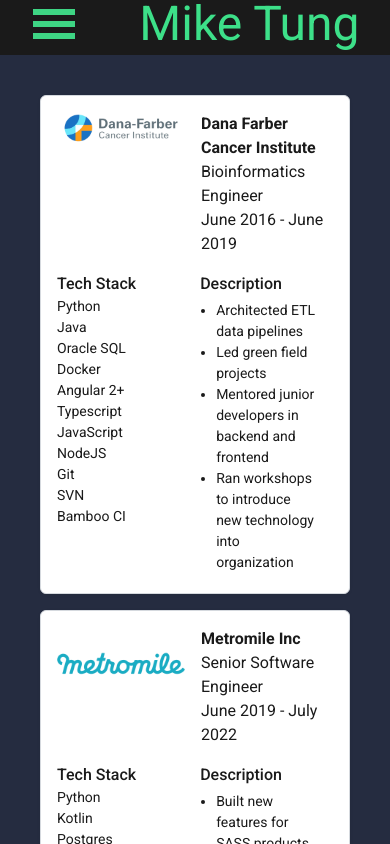
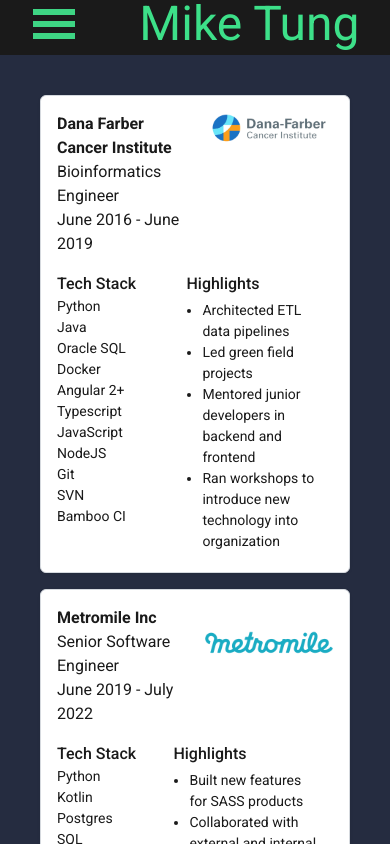
Before and after one commit to seekheart/personal-site, a React (Vite) app: page /experience in a window 390 px wide. Built offline with nearby package versions, Linux system fonts and the light colour scheme.

Commit message:
adjusted styling on cards for mobile
- edited padding around sections and lined up the sections better

```diff
--- a/src/routes/experience.tsx
+++ b/src/routes/experience.tsx
@@ -20,30 +20,29 @@
 
 const JobCard = ({job}: JobCardProps) => {
     return (
-        <Card intent='vertical' className="gap-4 p-4">
-            <section className="flex gap-4">
-                <section className="max-h-32 max-w-32">
-                    <img src={job.companyLogo} alt="company logo"/>
-                </section>
+        <Card intent='vertical' className="gap-4 p-4 sm:p-8">
+            <section className="flex justify-between gap-4">
                 <section>
-                    <h1 className="text-base font-semibold">{job.name}</h1>
+                    <h1 className="text-base font-semibold sm:text-lg">{job.name}</h1>
                     <p>{job.position}</p>
                     <p>{job.startDate} - {job.endDate}</p>
                 </section>
+                <section className="max-h-32 max-w-32 sm:max-h-64 sm:max-w-64">
+                    <img src={job.companyLogo} alt="company logo"/>
+                </section>
             </section>
-
-            <section className="flex gap-16">
-                <section>
-                    <h2 className="text-nowrap text-base font-medium">Tech Stack</h2>
-                    <ul className="text-sm">
+            <section className="flex gap-8">
+                <section className="w-full grow">
+                    <h2 className="text-nowrap text-base font-medium sm:text-lg">Tech Stack</h2>
+                    <ul className="text-sm sm:text-base">
                         {job.techStack.map((item, index) => (
                             <li key={index}>{item}</li>
                         ))}
                     </ul>
                 </section>
                 <section>
-                    <h2 className="text-base font-medium">Description</h2>
-                    <ul className="list-disc px-4 py-1 text-sm">
+                    <h2 className="text-base font-medium sm:text-lg">Highlights</h2>
+                    <ul className="list-disc px-4 py-1 text-sm sm:px-5 sm:text-base">
                         {job.description.map((item, index) => (
                             <li key={index}>{item}</li>
                         ))}
```
